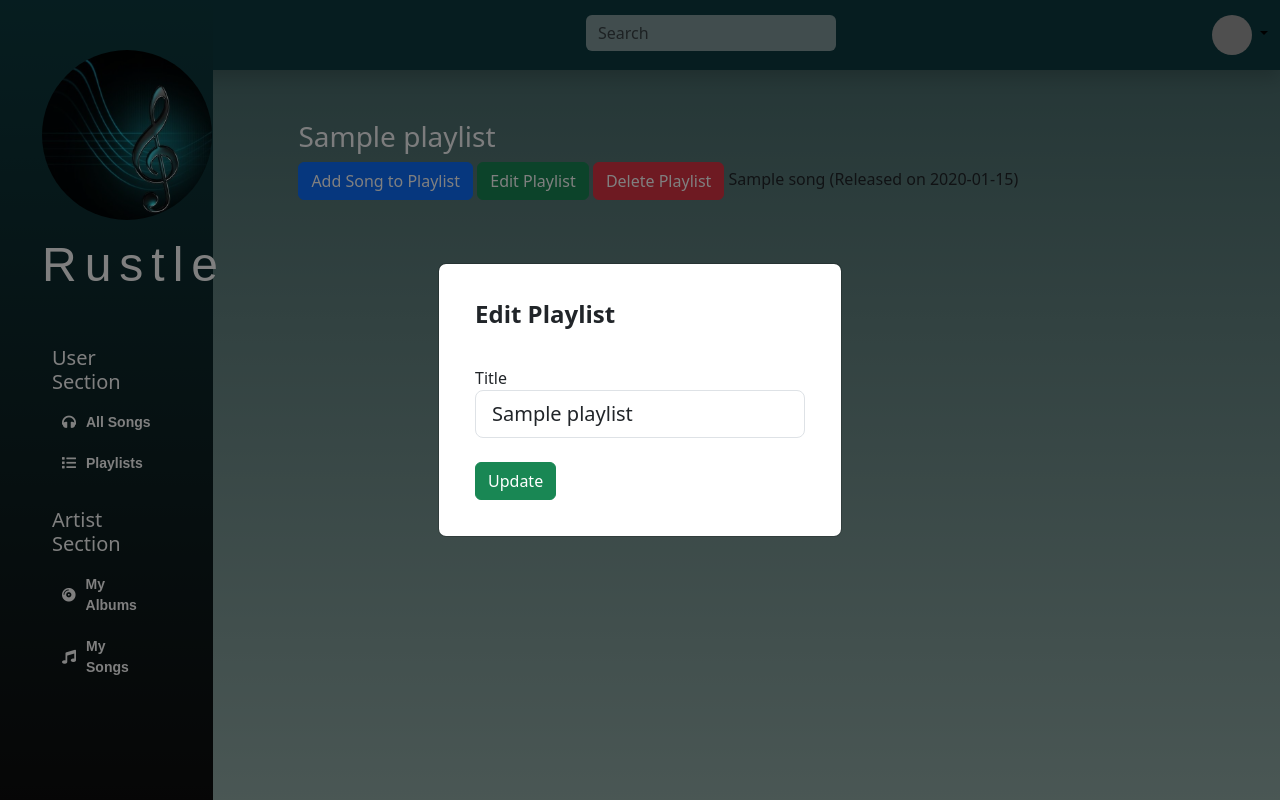
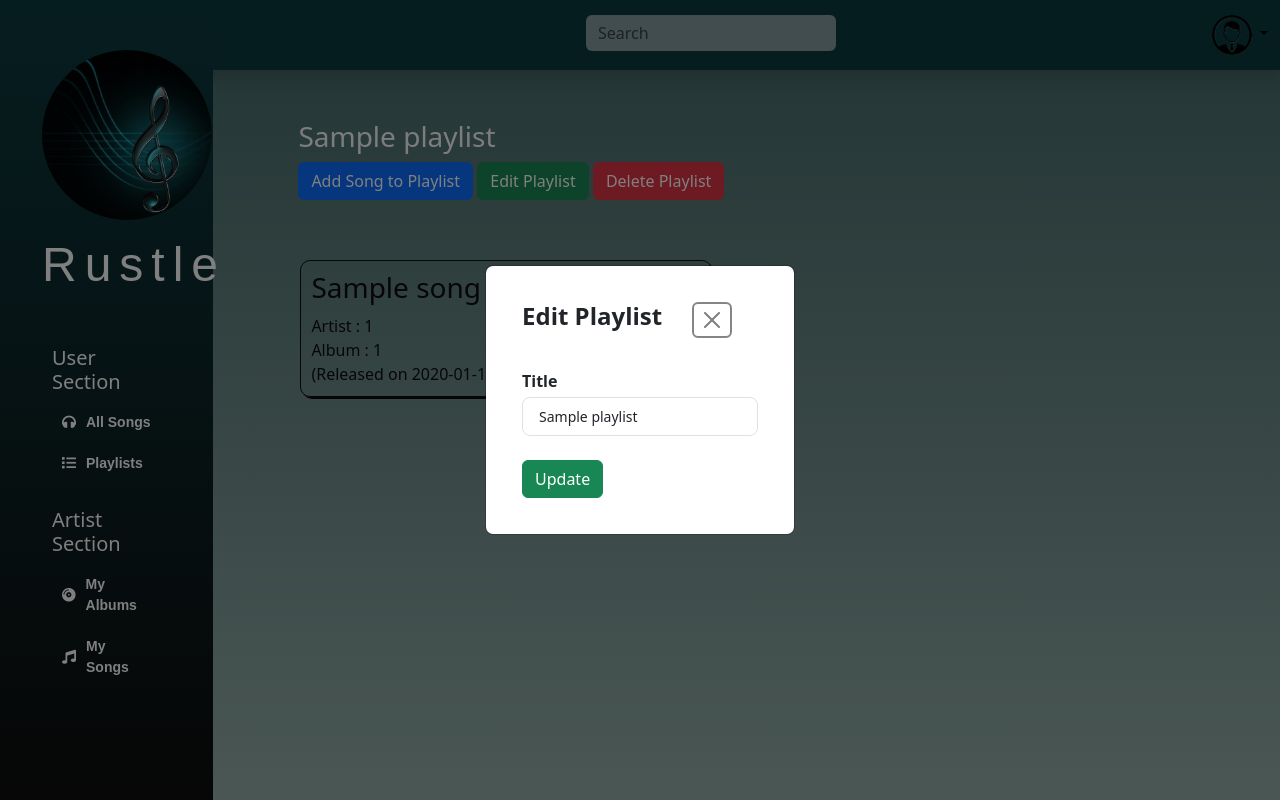
Before and after one commit to gagneetkaur04/Rustle-v1, a Flask app: page /user/playlist/1 in a window 1280 px wide, after a click on "Edit Playlist"; the page is wider, and only the part inside the window is pictured. Run offline with Flask 3, Linux system fonts and the light colour scheme; a user stored in the database is signed in; tables that the repository leaves empty hold one stand-in row (values such as "Sample post"); grey boxes are pictures that could not be loaded.

Commit message:
minor modifications

```diff
--- a/static/css/style.css
+++ b/static/css/style.css
@@ -262,6 +262,10 @@ input[type="search"]::placeholder {
   color: #0d0d0d;
 }
 
+.one-song p{
+  margin: 0;
+}
+
 .song-list {
   list-style: none;
   padding: 0;
@@ -374,12 +378,13 @@ input[type="search"]::placeholder {
   justify-content: space-between;
   align-items: center;
   padding-bottom: 10px;
-  margin-bottom: 20px;
+  margin-bottom: 10px;
 }
 
 .playlist-details {
   display: flex;
-  align-items: center;
+  align-items: flex-start;
+  justify-content: space-between;
 }
 
 .playlist-title {
@@ -493,6 +498,14 @@ input[type="search"]::placeholder {
   background-color: #521212;
 }
 
+.album-songs{
+  display: flex;
+  flex-direction: column;
+  margin-left: 90px;
+  max-width: fit-content;
+
+}
+
 /* -------------- TABS ----------------- */
 
  .tabs {
@@ -575,3 +588,48 @@ body::-webkit-scrollbar-thumb:hover {
   margin: auto;
   padding: 20px;
 }
+
+.btn-close{
+  padding: 8px 10px;
+  margin-left: 20px;
+  border: #0D0D0D 2px solid;
+}
+
+.song-modal{
+  width: 500px;
+}
+
+.album-modal{
+  width: 400px;
+}
+
+.form-group input[type="text"]{
+  font-size: 14px;
+}
+
+.form-group textarea{
+  font-size: 14px;
+  height: 150px;
+}
+
+
+/* FORMS */
+
+.tabs .form-control-label {
+  padding: 0rem 0rem;
+  padding-top: 10px;
+  padding-bottom: 4px;
+}
+
+.form-control-label {
+  padding: 0rem 0rem;
+  padding-top: 10px;
+  padding-bottom: 4px;
+  order: 1;
+	display: block;
+	cursor: pointer;
+  /* background: #fff; */
+  font-weight: bold;
+  transition: background ease 0.2s;
+	border-radius: 8px 8px 0 0;
+}
--- a/templates/creator_profile.html
+++ b/templates/creator_profile.html
@@ -25,7 +25,7 @@
                 <div class="playlist-details">
                     <h3 class="playlist-title">My Albums</h3>
                 </div>
-                <button type="button" class="btn btn-success" data-bs-toggle="modal" data-bs-target="#createAlbum">
+                <button type="button" class="btn btn-secondary" data-bs-toggle="modal" data-bs-target="#createAlbum">
                     Add Album
                 </button>
             </div>
@@ -39,6 +39,7 @@
                             <div class="playlist-section">
                                 <div class="playlist-details">
                                     <h3 class="playlist-title">Create New Album</h3>
+                                    <button type="button" class="btn-close" data-bs-dismiss="modal" aria-label="Close"></button>
                                 </div>
                             </div>
 
@@ -138,7 +139,7 @@
                 <div class="playlist-details">
                     <h3 class="playlist-title">My Songs</h3>
                 </div>
-                <button type="button" class="btn btn-success" data-bs-toggle="modal" data-bs-target="#createSong">
+                <button type="button" class="btn btn-secondary" data-bs-toggle="modal" data-bs-target="#createSong">
                     Add Song
                 </button>
             </div>
@@ -151,6 +152,7 @@
                             <div class="playlist-section">
                                 <div class="playlist-details">
                                     <h3 class="playlist-title">Create New Song</h3>
+                                    <button type="button" class="btn-close" data-bs-dismiss="modal" aria-label="Close"></button>
                                 </div>
                             </div>
 
--- a/templates/home_user.html
+++ b/templates/home_user.html
@@ -19,6 +19,9 @@
 
                     </li>
                     <p class="song-artist">Artist : {{ song.creator_id }}</p>
+                    <p class="song-artist">Album : {{ song.album_id }}</p>
+                    <p>(Released on {{ song.date_created.strftime('%Y-%m-%d') }})</p>
+
                 </div>
             {% endfor %}
         </ul>
--- a/templates/layout.html
+++ b/templates/layout.html
@@ -27,6 +27,7 @@
     <!-- ........................WELCOME PAGE LAYOUT.............................  -->
 
     <div class="welcome-page">
+
       <!-- FLASH MESSAGES -->
       {% with messages = get_flashed_messages(with_categories = true) %}
         {% if messages %}
@@ -61,7 +62,7 @@
                   <div class="flex-shrink-0 dropdown">
                     <a href="#" class="d-block link-body-emphasis text-decoration-none dropdown-toggle"
                       data-bs-toggle="dropdown" aria-expanded="false">
-                      <img src="https://github.com/mdo.png" alt="mdo" width="40" height="40" class="rounded-circle">
+                      <img src="/static/images/default_user.png" alt="mdo" width="40" height="40" class="rounded-circle">
                     </a>
                     <ul class="dropdown-menu text-small shadow">
                       <li><a class="dropdown-item" href="{{ url_for('home_user')  }}">Home</a></li>
@@ -86,6 +87,8 @@
           </div>
 
           <div class="main-content">
+
+            <!-- FLASH MESSAGES -->
             <div class="flash-m">
               {% with messages = get_flashed_messages(with_categories = true) %}
                 {% if messages %}
--- a/templates/playlist.html
+++ b/templates/playlist.html
@@ -10,28 +10,40 @@
         Edit Playlist
     </button>
 
-    <a href="{{ url_for('delete_playlist', playlist_id=playlist.id)}}" >
-        <button type="button" class="btn btn-danger" >
+    <button type="button" class="btn btn-danger" data-bs-toggle="modal" data-bs-target="#deletePlaylistModal">
         Delete Playlist
+    </button>
+</div>
+
+<div class="album-songs">
+    <ul class="song-list">
+        {% for song in songs %}
+            <div class="one-song">
+                <li class="song-contents">
+                    <h3 class="song-title">{{ song.song_title }}</h3>
+
+                    <a href="{{ url_for('play_song', song_id=song.id )}}">
+                        <button class="playsong">
+                            <i class=" fas fa-solid fa-play" style="color: rgba(150, 182, 178, 0.777);"></i>
                         </button>
                     </a>
 
-    <ul class="song-list">
-        {% for song in songs %}
-            <li class="song-item">{{ song.song_title }} (Released on {{ song.date_created.strftime('%Y-%m-%d') }})
                 </li>
+                <p class="song-artist">Artist : {{ song.creator_id }}</p>
+                <p class="song-artist">Album : {{ song.album_id}}</p>
+                <p>(Released on {{ song.date_created.strftime('%Y-%m-%d') }})</p>
+
+            </div>
         {% endfor %}
     </ul>
-
 </div>
 
 
-
-<!-- ...........................................................MODALS...........................................................  -->
+    <!-- ..............................MODALS.........................................  -->
 
 
     <!-- ADD SONG TO PLAYLIST MODAL  -->
-<div class="modal fade" id="songModal" tabindex="-1" aria-labelledby="songModalLabel" aria-hidden="true">
+    <!-- <div class="modal fade" id="songModal" tabindex="-1" aria-labelledby="songModalLabel" aria-hidden="true">
         <div class="modal-dialog modal-dialog-centered">
             <div class="modal-content">
                 <div class="modal-body">
@@ -48,7 +60,7 @@
                             {% endfor %}
                         </select>
                         <br>
-                    <!-- SUBMIT BUTTON  -->
+
                         <div class="form-group">
                             {{ addsong_form.submit(class='btn btn-success') }}
                         </div>
@@ -56,7 +68,7 @@
                 </div>
             </div>
         </div>
-</div>
+    </div> -->
 
     <!-- EDIT PLAYLIST MODAL  -->
     <div class="modal fade" id="editPlaylistModal" tabindex="-1" aria-labelledby="editPlaylistModalLabel" aria-hidden="true">
@@ -66,6 +78,7 @@
                     <div class="playlist-section">
                         <div class="playlist-details">
                             <h3 class="playlist-title">Edit Playlist</h3>
+                            <button type="button" class="btn-close" data-bs-dismiss="modal" aria-label="Close"></button>
                         </div>
                     </div>
 
@@ -103,5 +116,26 @@
         </div>
     </div>
 
+    <!-- DELETE PLAYLIST MODAL  -->
+    <div class="modal fade" id="deletePlaylistModal" tabindex="-1" aria-labelledby="deletePlaylistModalLabel" aria-hidden="true">
+        <div class="modal-dialog modal-dialog-centered">
+            <div class="modal-content">
+                <div class="modal-body">
+                    <div class="playlist-section">
+                        <div class="playlist-details">
+                            <h3 class="playlist-title">Delete Playlist?</h3>
+                            <br>
+                        </div>
+                    </div>
+                    <a href="{{ url_for('delete_playlist', playlist_id=playlist.id)}}">
+                        <button class="btn btn-danger">Delete</button>
+                    </a>
+
+                    <button type="button" class="btn btn-secondary ms-2" data-bs-dismiss="modal">Cancel</button>
+
+                </div>
+            </div>
+        </div>
+    </div>
 
 {% endblock %}
```
Also changed, not shown: templates/album.html (+22 -7 lines), templates/song.html (+8 -5 lines), templates/user_profile.html (+8 -3 lines). Lines whose indentation alone changed are shown as unchanged.
